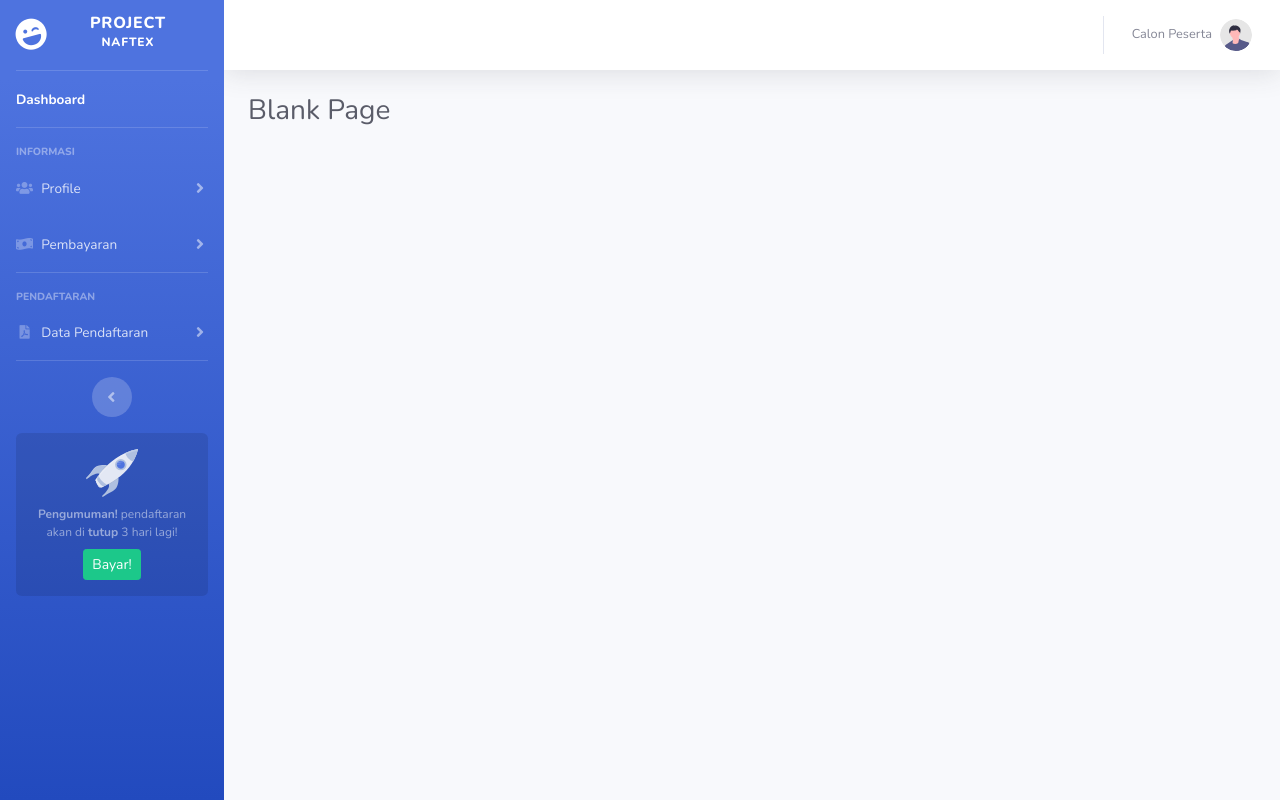
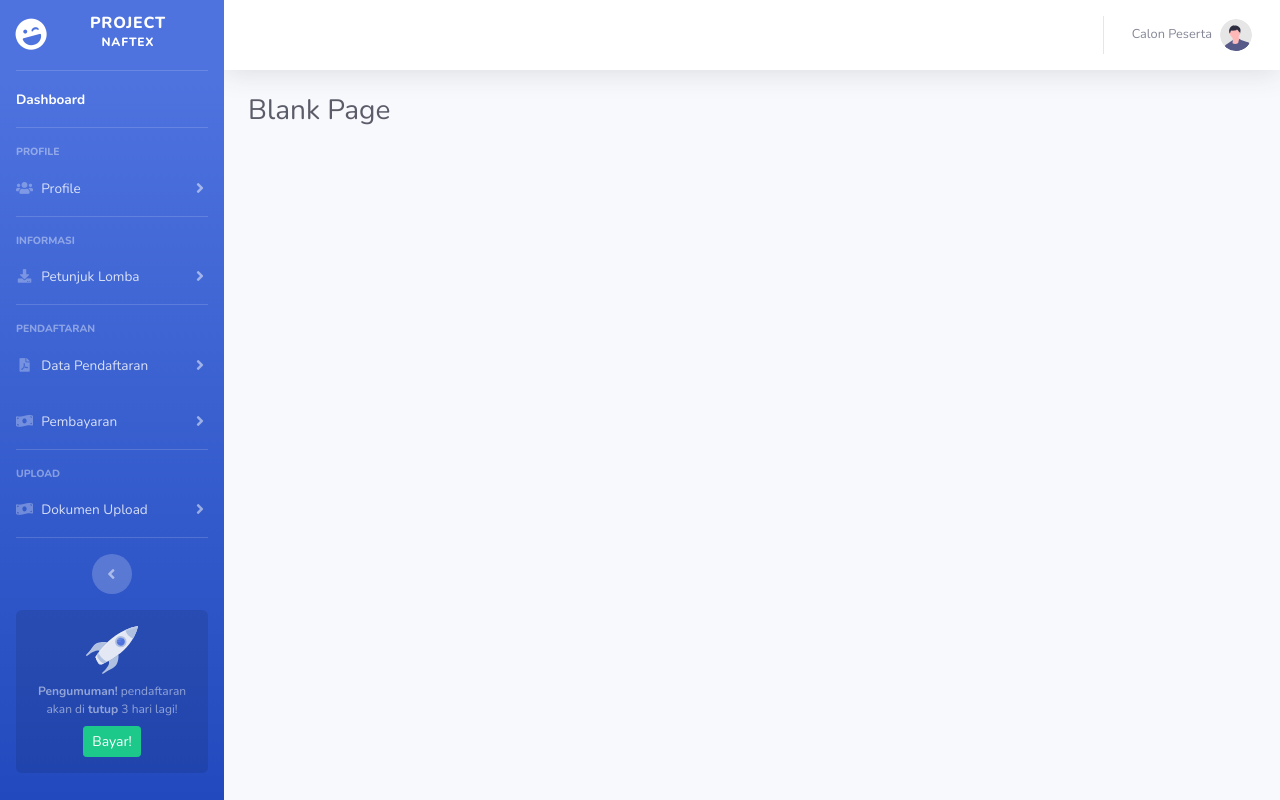
Before and after one commit to Nuridulumam/naftex-web, a PHP site: page /admin/index.php in a window 1280 px wide. Run offline with PHP 8.4, Linux system fonts and the light colour scheme.

Commit message:
[UPDATE] Sidebar*

```diff
--- a/admin/include/navbar.php
+++ b/admin/include/navbar.php
@@ -23,10 +23,6 @@
                     <i class="fas fa-cogs fa-sm fa-fw mr-2 text-gray-400"></i>
                     Settings
                 </a>
-                <a class="dropdown-item" href="#">
-                    <i class="fas fa-list fa-sm fa-fw mr-2 text-gray-400"></i>
-                    Activity Log
-                </a>
                 <div class="dropdown-divider"></div>
                 <a class="dropdown-item" href="#" data-toggle="modal" data-target="#logoutModal">
                     <i class="fas fa-sign-out-alt fa-sm fa-fw mr-2 text-gray-400"></i>
--- a/admin/include/sidebar.php
+++ b/admin/include/sidebar.php
@@ -21,9 +21,9 @@
     <hr class="sidebar-divider" />
 
     <!-- Heading -->
-    <div class="sidebar-heading">Informasi</div>
+    <div class="sidebar-heading">Profile</div>
 
-    <!-- Nav Item - Bio -->
+    <!-- Nav Item - Rpofile -->
     <li class="nav-item">
         <a class="nav-link collapsed" href="#" data-toggle="collapse" data-target="#collapseTwo" aria-expanded="true" aria-controls="collapseTwo">
             <i class="fas fa-fw fa-users"></i>
@@ -37,22 +37,27 @@
             </div>
         </div>
     </li>
+    <hr class="sidebar-divider" />
 
-    <!-- Nav Item - Utilities Collapse Menu -->
+    <!-- Heading -->
+    <div class="sidebar-heading">Informasi</div>
+    <!-- Nav Item - Rulebook -->
     <li class="nav-item">
-        <a class="nav-link collapsed" href="#" data-toggle="collapse" data-target="#collapseUtilities" aria-expanded="true" aria-controls="collapseUtilities">
-            <i class="fas fa-fw fa-money-bill-wave"></i>
-            <span>Pembayaran</span>
+        <a class="nav-link collapsed" href="#" data-toggle="collapse" data-target="#downloads" aria-expanded="true" aria-controls="downloads">
+            <i class="fas fa-fw fa-download"></i>
+            <span>Petunjuk Lomba</span>
         </a>
-        <div id="collapseUtilities" class="collapse" aria-labelledby="headingUtilities" data-parent="#accordionSidebar">
+        <div id="downloads" class="collapse" aria-labelledby="headingTwo" data-parent="#accordionSidebar">
             <div class="bg-white py-2 collapse-inner rounded">
-                <h6 class="collapse-header">Halaman Pembayaran:</h6>
-                <a class="collapse-item" href="utilities-color.html">Formulir Pembayaran</a>
-                <a class="collapse-item" href="utilities-color.html">Status Pembayaran</a>
-                <a class="collapse-item" href="utilities-border.html">Cara Pembayaran</a>
+                <h6 class="collapse-header">Halaman Petunjuk lomba:</h6>
+                <a class="collapse-item" href="buttons.html">Rulebook</a>
+                <a class="collapse-item" href="cards.html">Petunjuk Pelaksanaan</a>
+                <a class="collapse-item" href="cards.html">Rundown</a>
             </div>
         </div>
     </li>
+
+
 
     <!-- Divider -->
     <hr class="sidebar-divider" />
@@ -73,13 +78,47 @@
                 <div class="collapse-divider"></div>
                 <h6 class="collapse-header">Halaman Biodata Tim:</h6>
                 <a class="collapse-item" href="404.html">Formulir Ketua Tim</a>
-                <a class="collapse-item" href="blank.html">Formulir Anggota Tim '1'</a>
-                <a class="collapse-item" href="blank.html">Formulir Anggota Tim '2'</a>
-                <a class="collapse-item" href="blank.html">Formulir Anggota Tim '3'</a>
+                <a class="collapse-item" href="blank.html">Formulir Anggota Tim 1</a>
+                <a class="collapse-item" href="blank.html">Formulir Anggota Tim 2</a>
+            </div>
+        </div>
+    </li>
+    <!-- Nav Item - Pembayaran Collapse Menu -->
+    <li class="nav-item">
+        <a class="nav-link collapsed" href="#" data-toggle="collapse" data-target="#collapseUtilities" aria-expanded="true" aria-controls="collapseUtilities">
+            <i class="fas fa-fw fa-money-bill-wave"></i>
+            <span>Pembayaran</span>
+        </a>
+        <div id="collapseUtilities" class="collapse" aria-labelledby="headingUtilities" data-parent="#accordionSidebar">
+            <div class="bg-white py-2 collapse-inner rounded">
+                <h6 class="collapse-header">Halaman Pembayaran:</h6>
+                <a class="collapse-item" href="utilities-color.html">Formulir Pembayaran</a>
+                <a class="collapse-item" href="utilities-color.html">Status Pembayaran</a>
+                <a class="collapse-item" href="utilities-border.html">Cara Pembayaran</a>
             </div>
         </div>
     </li>
 
+    <!-- Divider -->
+    <hr class="sidebar-divider" />
+
+    <!-- Heading -->
+    <div class="sidebar-heading">Upload</div>
+    <!-- Nav Item - Upload Berkas -->
+    <li class="nav-item">
+        <a class="nav-link collapsed" href="#" data-toggle="collapse" data-target="#dokumenupload" aria-expanded="true" aria-controls="dokumenupload">
+            <i class="fas fa-fw fa-money-bill-wave"></i>
+            <span>Dokumen Upload</span>
+        </a>
+        <div id="dokumenupload" class="collapse" aria-labelledby="headingUtilities" data-parent="#accordionSidebar">
+            <div class="bg-white py-2 collapse-inner rounded">
+                <h6 class="collapse-header">Halaman dokumen:</h6>
+                <a class="collapse-item" href="utilities-color.html">Upload Proposal</a>
+                <a class="collapse-item" href="utilities-color.html">Upload Surat Keterangan</a>
+                <a class="collapse-item" href="utilities-border.html">Upload KTM</a>
+            </div>
+        </div>
+    </li>
     <!-- Divider -->
     <hr class="sidebar-divider d-none d-md-block" />
 
```
